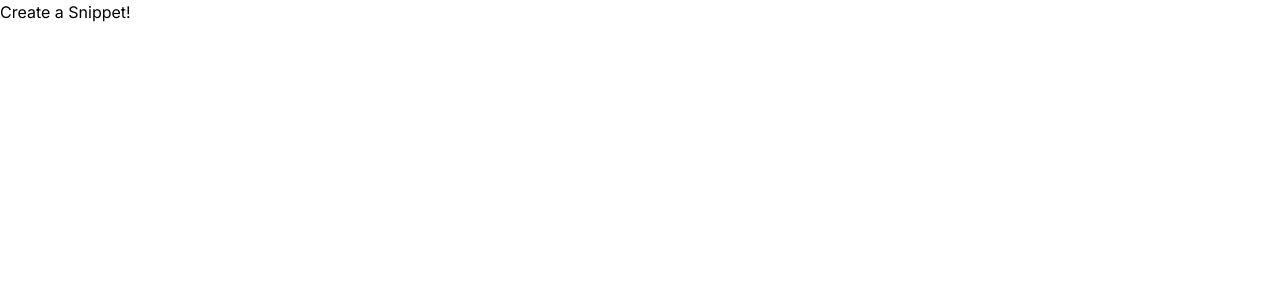
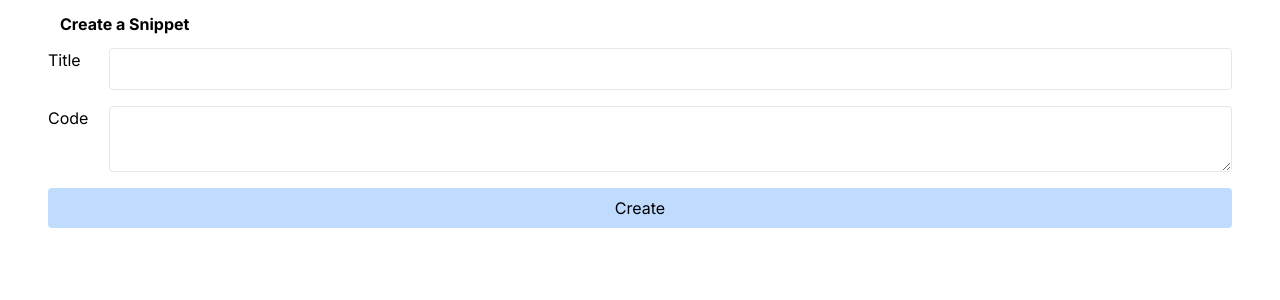
Before and after one commit to matthias-park/NextJS-snippets, a Next.js app: page /snippets/new in a window 1280 px wide. Shown: the top 300 px of the page. Built offline with nearby package versions, Linux system fonts and the light colour scheme.

Commit message:
Feat: Adding a Creation Form

```diff
--- a/src/app/layout.tsx
+++ b/src/app/layout.tsx
@@ -16,7 +16,9 @@ export default function RootLayout({
 }>) {
   return (
     <html lang="en">
-      <body className={inter.className}>{children}</body>
+      <body className={inter.className}>
+        <div className="container mx-auto px-12">{children}</div>
+      </body>
     </html>
   );
 }
--- a/src/app/snippets/new/page.tsx
+++ b/src/app/snippets/new/page.tsx
@@ -1,3 +1,34 @@
 export default function SnippetCreatePage() {
-  return <div>Create a Snippet!</div>;
+  return (
+    <form>
+      <h3 className="font-bold m-3">Create a Snippet</h3>
+      <div className="flex flex-col gap-4">
+        <div className="flex gap-4">
+          <label className="w-12" htmlFor="title">
+            Title
+          </label>
+          <input
+            name="tile"
+            className="border rounded p-2 w-full"
+            id="title"
+          />
+        </div>
+
+        <div className="flex gap-4">
+          <label className="w-12" htmlFor="code">
+            Code
+          </label>
+          <textarea
+            name="code"
+            className="border rounded p-2 w-full"
+            id="code"
+          />
+        </div>
+
+        <button type="submit" className="rounded p-2 bg-blue-200">
+            Create
+        </button>
+      </div>
+    </form>
+  );
 }
```
